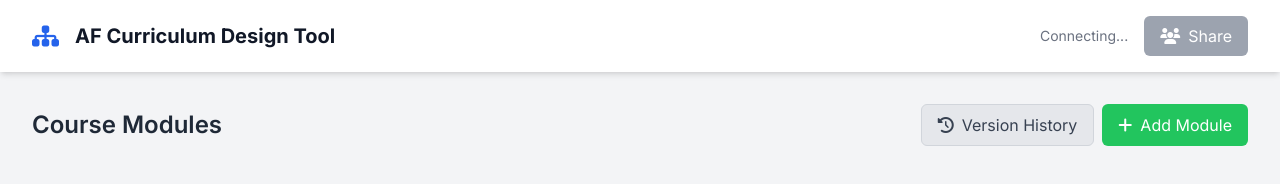
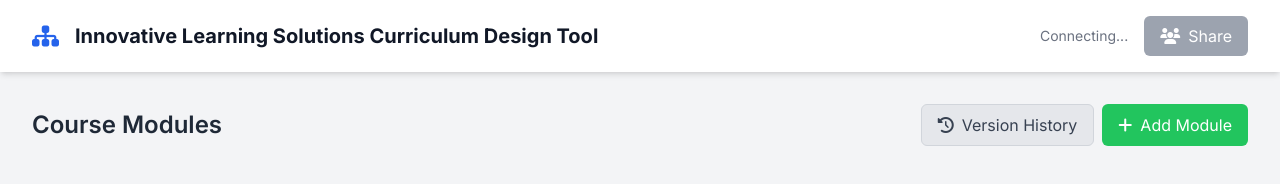
Before and after one commit to TheRevCak/TheRevCak.github.io, a plain HTML site: page index.html in a window 1280 px wide. Drawn offline with nearby package versions, Linux system fonts and the light colour scheme; no server answers.

Commit message:
Update index.html

```diff
--- a/index.html
+++ b/index.html
@@ -27,7 +27,7 @@
         <div class="max-w-7xl mx-auto px-4 sm:px-6 lg:px-8 py-4 flex justify-between items-center">
             <div class="flex items-center space-x-4">
                 <i class="fas fa-sitemap text-2xl text-blue-600"></i>
-                <h1 class="text-xl font-bold text-gray-900">AF Curriculum Design Tool</h1>
+                <h1 class="text-xl font-bold text-gray-900">Innovative Learning Solutions Curriculum Design Tool</h1>
             </div>
             <div id="auth-container" class="flex items-center space-x-4">
                  <span id="user-status" class="text-sm text-gray-500 flex items-center">Connecting...</span>
```
